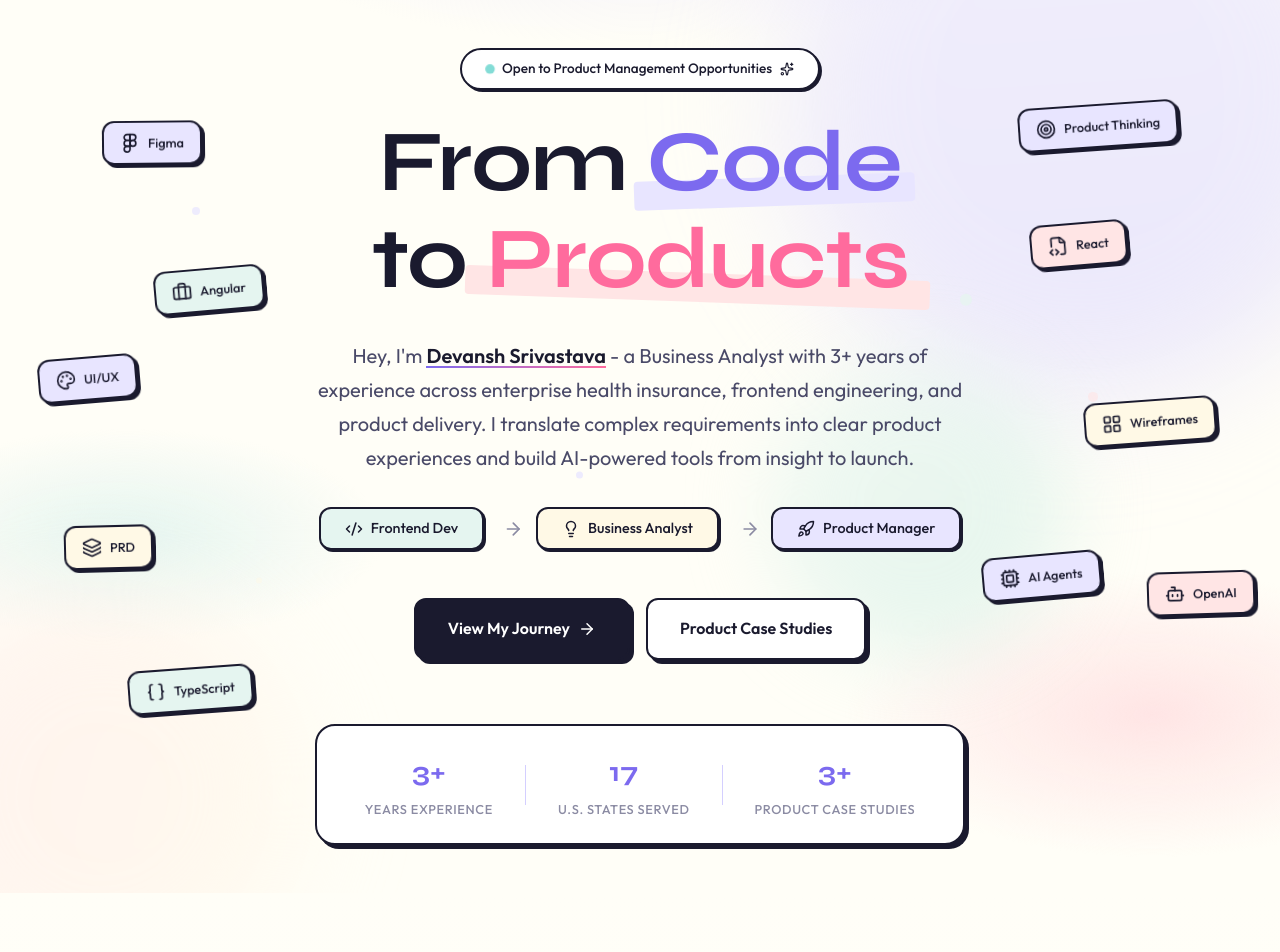
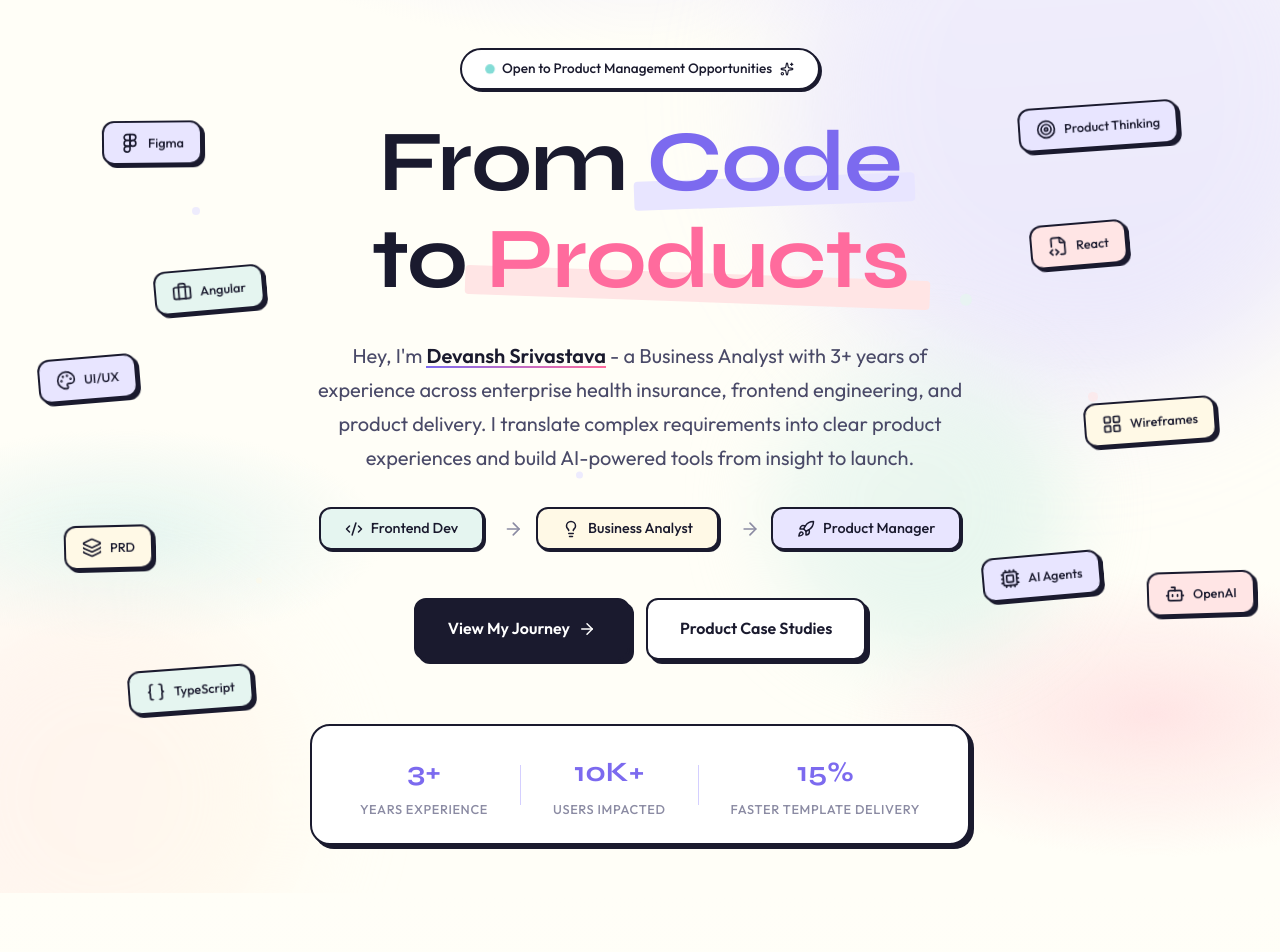
Before and after one commit to devansh-srivastava/portfolio, a React (Vite) app in the folder portfolio/: page / in a window 1280 px wide. Shown: the top 952 px of the page. Built offline with nearby package versions, Linux system fonts and the light colour scheme.

Commit message:
Update homepage impact statistics

```diff
--- a/portfolio/src/components/Hero/Hero.jsx
+++ b/portfolio/src/components/Hero/Hero.jsx
@@ -197,13 +197,13 @@
           </div>
           <div className={styles.statDivider} />
           <div className={styles.stat}>
-            <span className={styles.statNumber}>17</span>
-            <span className={styles.statLabel}>U.S. States Served</span>
+            <span className={styles.statNumber}>10K+</span>
+            <span className={styles.statLabel}>Users Impacted</span>
           </div>
           <div className={styles.statDivider} />
           <div className={styles.stat}>
-            <span className={styles.statNumber}>3+</span>
-            <span className={styles.statLabel}>Product Case Studies</span>
+            <span className={styles.statNumber}>15%</span>
+            <span className={styles.statLabel}>Faster Template Delivery</span>
           </div>
         </motion.div>
       </motion.div>
```
